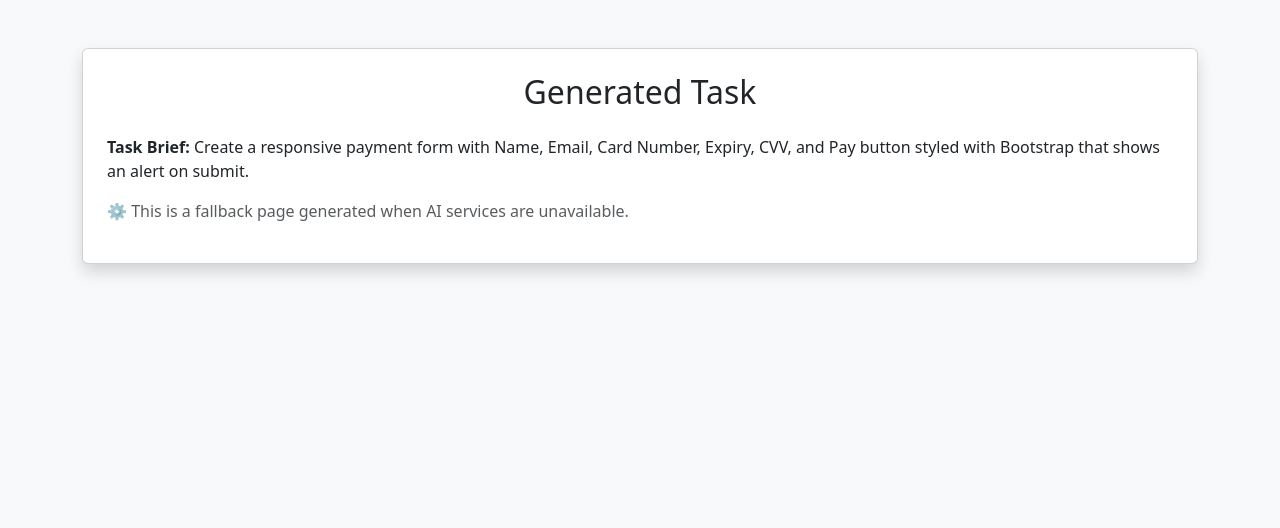
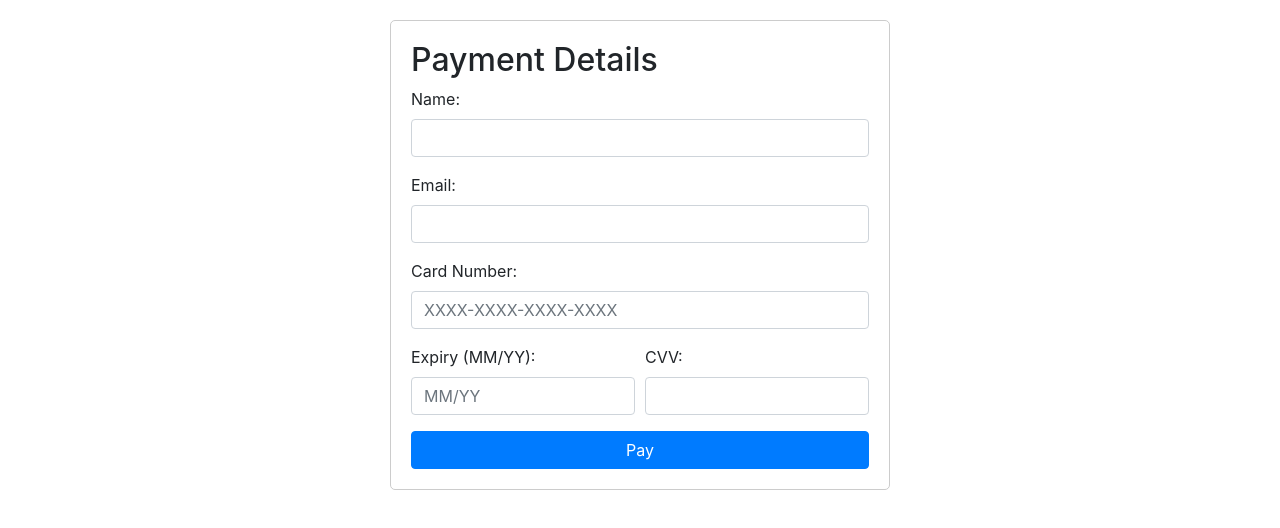
Before and after one commit to 23f1003176/payment-form-site, a plain HTML site: page index.html in a window 1280 px wide. Drawn offline with nearby package versions, Linux system fonts and the light colour scheme.

Commit message:
Update index.html

```diff
--- a/index.html
+++ b/index.html
@@ -3,16 +3,72 @@
 <head>
     <meta charset="UTF-8">
     <meta name="viewport" content="width=device-width, initial-scale=1.0">
-    <title>Autobuilder Output</title>
-    <link href="https://cdn.jsdelivr.net/npm/bootstrap@5.3.0/dist/css/bootstrap.min.css" rel="stylesheet">
+    <title>Responsive Payment Form</title>
+    <link rel="stylesheet" href="https://stackpath.bootstrapcdn.com/bootstrap/4.5.2/css/bootstrap.min.css">
+    <style>
+        .form-container {
+            max-width: 500px;
+            margin: 20px auto;
+            padding: 20px;
+            border: 1px solid #ccc;
+            border-radius: 5px;
+        }
+
+        @media (max-width: 768px) {
+            .form-container {
+                margin: 10px; /* Adjust margin for smaller screens */
+            }
+        }
+    </style>
 </head>
-<body class="bg-light">
-    <div class="container py-5">
-        <div class="card shadow p-4">
-            <h2 class="text-center mb-4">Generated Task</h2>
-            <p><strong>Task Brief:</strong> Create a responsive payment form with Name, Email, Card Number, Expiry, CVV, and Pay button styled with Bootstrap that shows an alert on submit.</p>
-            <p class="text-muted">⚙️ This is a fallback page generated when AI services are unavailable.</p>
+<body>
+
+    <div class="container">
+        <div class="form-container">
+            <h2>Payment Details</h2>
+            <form id="paymentForm">
+                <div class="form-group">
+                    <label for="name">Name:</label>
+                    <input type="text" class="form-control" id="name" name="name" required>
+                </div>
+                <div class="form-group">
+                    <label for="email">Email:</label>
+                    <input type="email" class="form-control" id="email" name="email" required>
+                </div>
+                <div class="form-group">
+                    <label for="cardNumber">Card Number:</label>
+                    <input type="text" class="form-control" id="cardNumber" name="cardNumber" pattern="[0-9]{13,16}" placeholder="XXXX-XXXX-XXXX-XXXX" required>
+                </div>
+                <div class="form-row">
+                    <div class="form-group col-md-6">
+                        <label for="expiry">Expiry (MM/YY):</label>
+                        <input type="text" class="form-control" id="expiry" name="expiry" placeholder="MM/YY" pattern="(0[1-9]|1[0-2])\/([0-9]{2})" required>
+                    </div>
+                    <div class="form-group col-md-6">
+                        <label for="cvv">CVV:</label>
+                        <input type="text" class="form-control" id="cvv" name="cvv" pattern="[0-9]{3,4}" required>
+                    </div>
+                </div>
+                <button type="submit" class="btn btn-primary btn-block">Pay</button>
+            </form>
         </div>
     </div>
+
+    <script src="https://code.jquery.com/jquery-3.5.1.slim.min.js"></script>
+    <script src="https://cdn.jsdelivr.net/npm/@popperjs/core@2.5.3/dist/umd/popper.min.js"></script>
+    <script src="https://stackpath.bootstrapcdn.com/bootstrap/4.5.2/js/bootstrap.min.js"></script>
+
+    <script>
+        $(document).ready(function() {
+            $("#paymentForm").submit(function(event) {
+                event.preventDefault(); // Prevent the default form submission
+
+                // You can add more complex validation here,
+                // or send the data to your server.
+
+                alert("Payment submitted successfully!  (Note: This is a demo only.  No actual payment is processed.)");
+            });
+        });
+    </script>
 </body>
 </html>
```
